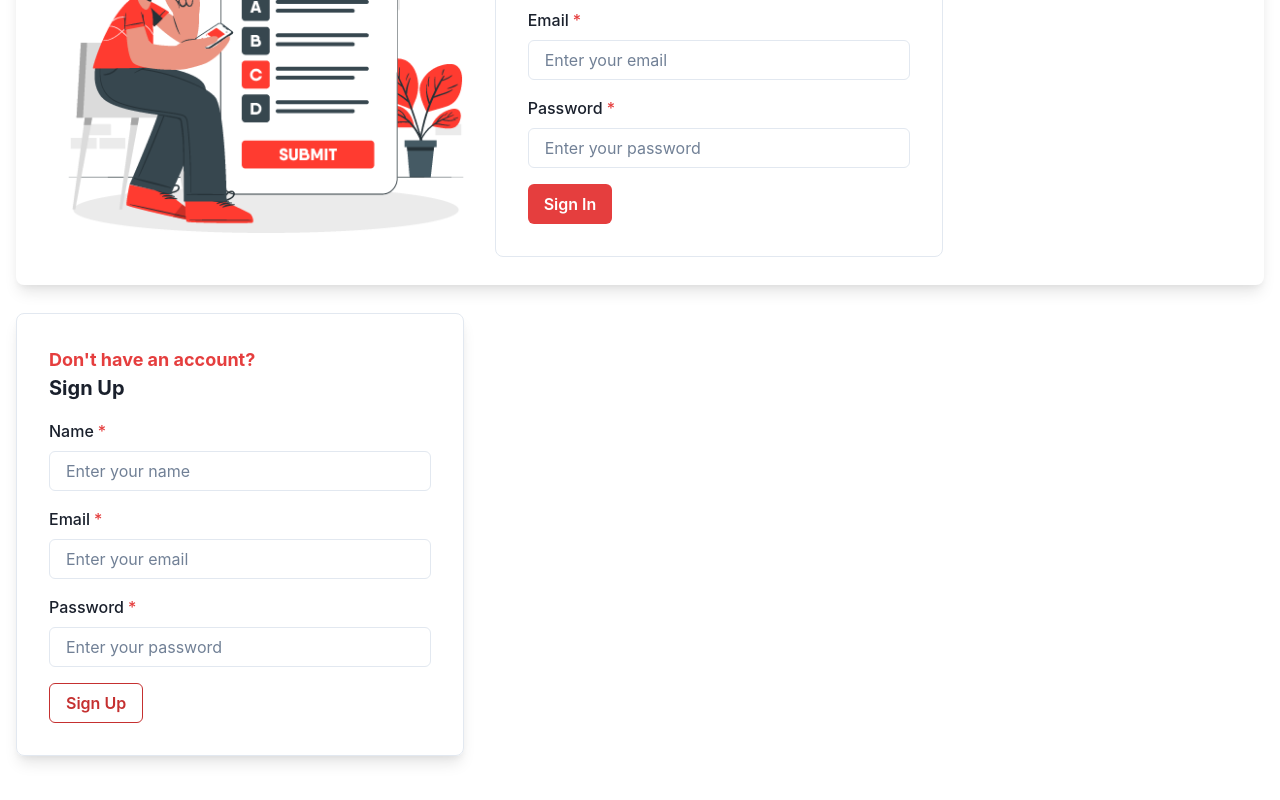
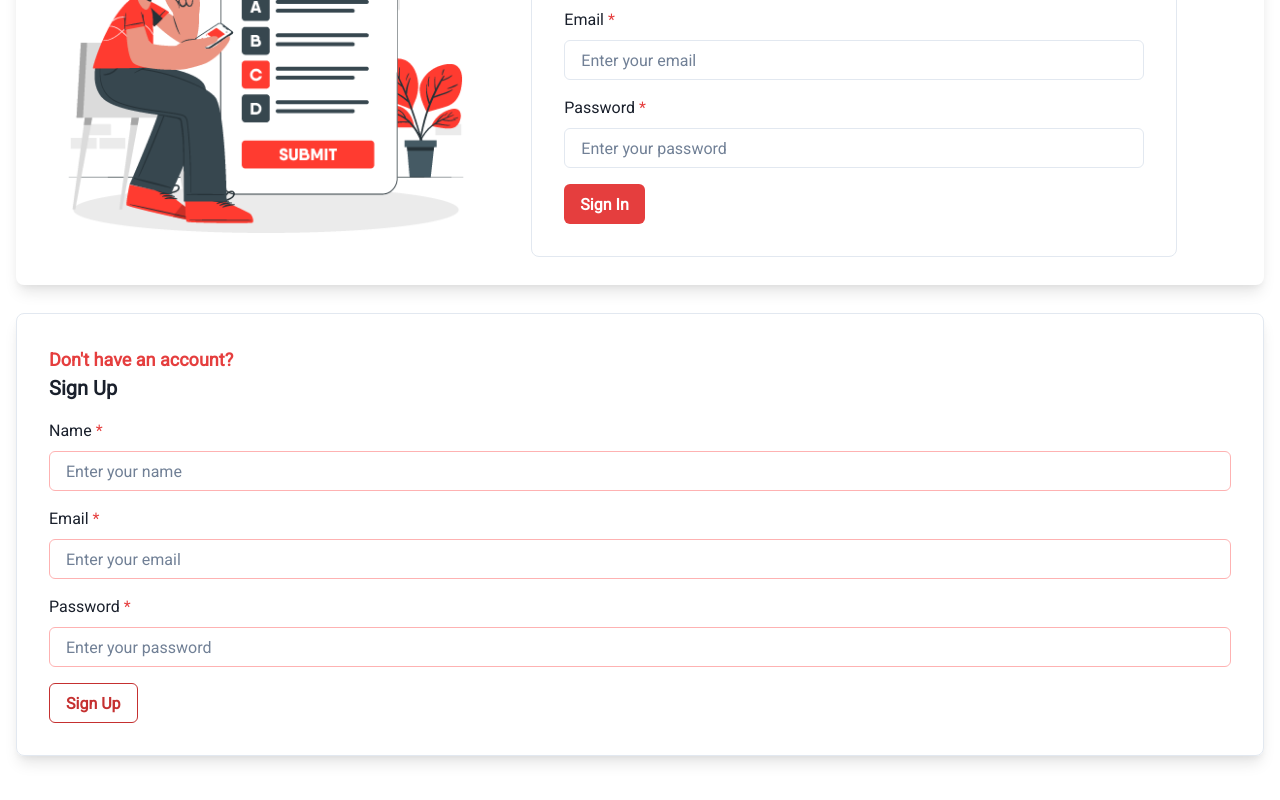
Before and after one commit to fazmain/Ganglyon, a React (Create React App) app: page /dashboard in a window 1280 px wide. Shown: the part 392-1192 px from the top of the page. Built offline with nearby package versions, Linux system fonts and the light colour scheme; no server answers; the database is empty.

Commit message:
Style changes -Font

```diff
--- a/package.json
+++ b/package.json
@@ -7,6 +7,8 @@
     "@chakra-ui/react": "^2.8.2",
     "@emotion/react": "^11.11.4",
     "@emotion/styled": "^11.11.5",
+    "@fontsource/inter": "^5.0.18",
+    "@fontsource/roboto": "^5.0.13",
     "@react-firebase/auth": "^0.2.10",
     "@testing-library/jest-dom": "^5.17.0",
     "@testing-library/react": "^13.4.0",
--- a/src/App.js
+++ b/src/App.js
@@ -2,7 +2,7 @@
 import { auth } from "./firebase-config";
 import { getDatabase, ref, onValue } from "firebase/database";
 import { onAuthStateChanged } from "firebase/auth";
-import { Box, ChakraProvider, Container, Image } from "@chakra-ui/react";
+import { Box, ChakraProvider, Container, extendTheme } from "@chakra-ui/react";
 import Quiz from "./Quiz";
 import LandingPage from "./LandingPage";
 import Dashboard from "./Dashboard";
@@ -10,9 +10,18 @@
 import Welcome from "./Welcome";
 import Banner from "./Banner";
 import DemoWelcome from "./DemoWelcome";
+import '@fontsource/roboto'
 
 import { BrowserRouter as Router, Routes, Route } from "react-router-dom";
 import { UserProvider } from "./contexts/UserContext";
+
+
+const theme = extendTheme({
+  fonts: {
+    heading: `roboto`,
+    body: `roboto`,
+  },
+})
 
 function App() {
   const [user, setUser] = useState(null);
@@ -60,7 +69,7 @@
 
   return (
     <UserProvider>
-      <ChakraProvider>
+      <ChakraProvider theme={theme}>
         <Banner text="This app is under development and may contain bugs, errors, or outdated information." />
 
         <Router>
--- a/src/SignIn.js
+++ b/src/SignIn.js
@@ -45,7 +45,7 @@
   };
 
   return (
-    <Box maxW="md" p="8" borderWidth="1px" borderRadius="lg">
+    <Box p="8" borderWidth="1px" borderRadius="lg">
       <Text fontSize="xl" as="b">
           Sign in
         </Text>
--- a/src/SignUp.js
+++ b/src/SignUp.js
@@ -53,17 +53,24 @@
   };
 
   return (
-    <Box maxW="md" my={7} p="8" borderWidth="1px" borderRadius="lg" boxShadow={"lg"}>
+    <Box
+      my={7}
+      p="8"
+      borderWidth="1px"
+      borderRadius="lg"
+      boxShadow={"lg"}
+    >
       <Text as="b" fontSize="lg" color={"red.500"}>
         Don't have an account?
       </Text>
       <br />
       <Text fontSize="xl" as="b">
-          Sign Up
-        </Text>
+        Sign Up
+      </Text>
       <FormControl isRequired mt={4}>
         <FormLabel>Name</FormLabel>
         <Input
+          borderColor={"red.200"}
           placeholder="Enter your name"
           value={name}
           onChange={(e) => setName(e.target.value)}
@@ -72,6 +79,7 @@
       <FormControl mt="4" isRequired>
         <FormLabel>Email</FormLabel>
         <Input
+          borderColor={"red.200"}
           placeholder="Enter your email"
           value={email}
           onChange={(e) => setEmail(e.target.value)}
@@ -80,6 +88,7 @@
       <FormControl mt="4" isRequired>
         <FormLabel>Password</FormLabel>
         <Input
+          borderColor={"red.200"}
           placeholder="Enter your password"
           type="password"
           value={password}
@@ -95,7 +104,6 @@
       >
         Sign Up
       </Button>
-
     </Box>
   );
 }
--- a/src/Welcome.js
+++ b/src/Welcome.js
@@ -51,7 +51,6 @@
           </Stack>
         </Box>
       </Flex>
-
       <SignUp />
     </>
   );
```
Also changed, not shown: 1 other file (tests, documents, lock files or other folders).
